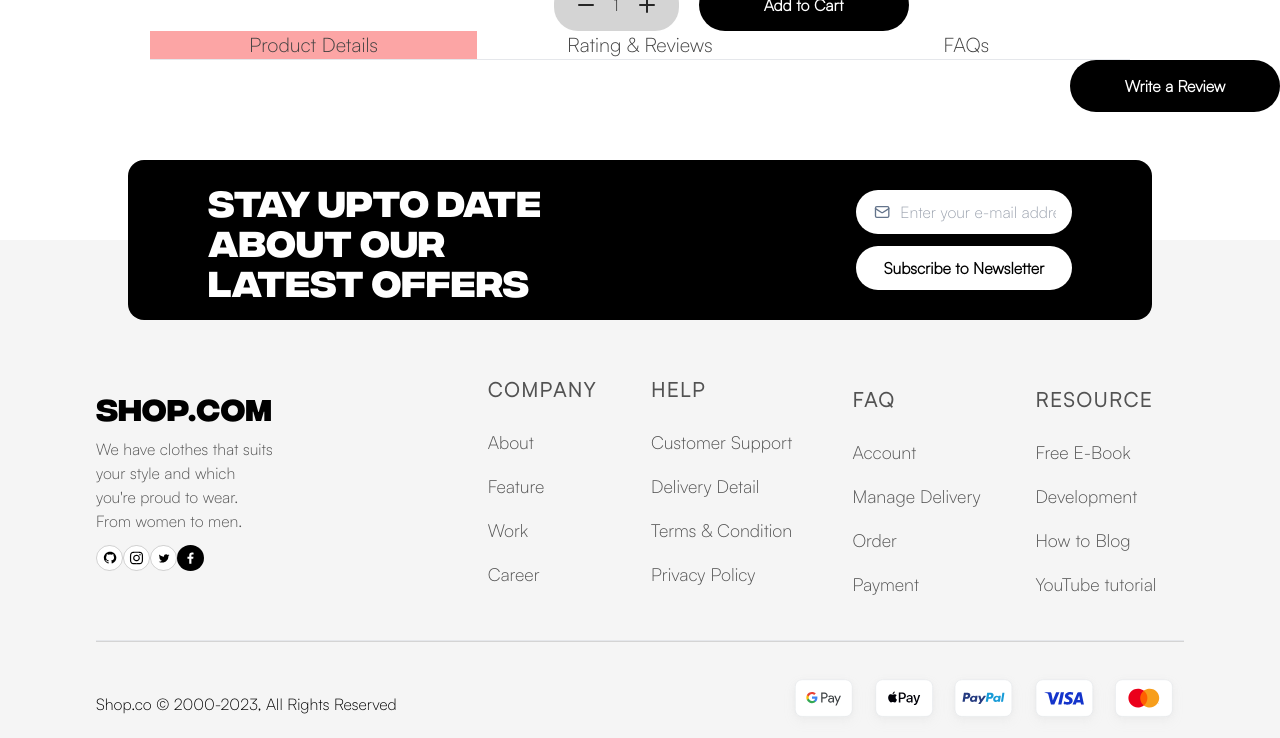
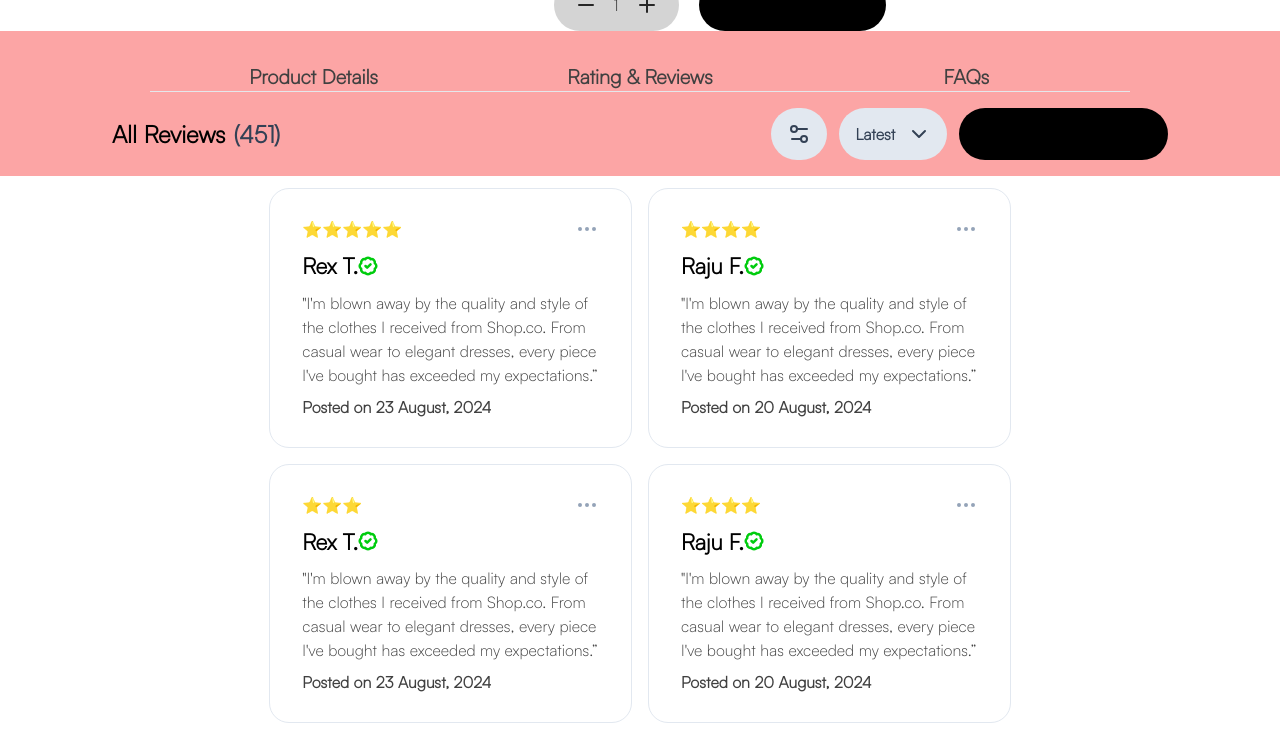
Before and after one commit to RajKishan1/shop.com, a Next.js app: page /productDetail in a window 1280 px wide. Shown: the part 620-1358 px from the top of the page. Built offline with nearby package versions, Linux system fonts and the light colour scheme.

Commit message:
feat:feedback cards

```diff
--- a/src/app/productDetail/page.tsx
+++ b/src/app/productDetail/page.tsx
@@ -1,3 +1,4 @@
+import FeedbackComponent from "@/components/ProductDetail/FeedbackComponent";
 import MainComponent from "@/components/ProductDetail/MainComponent";
 import OptionsDiv from "@/components/ProductDetail/optionsDiv";
 import React from "react";
@@ -7,6 +8,7 @@ const Page = () => {
     <div className="w-full">
       <MainComponent />
       <OptionsDiv />
+      <FeedbackComponent />
     </div>
   );
 };
--- /dev/null
+++ b/src/components/ProductDetail/DetailCard.tsx
@@ -0,0 +1,34 @@
+import { BadgeCheck, Ellipsis } from "lucide-react";
+import React from "react";
+interface prop {
+  username: string;
+  star: string;
+  feedback: string;
+  date: string;
+}
+const DetailCard = ({ date, star, feedback, username }: prop) => {
+  return (
+    <div className=" w-full md:w-1/3   flex items-center justify-center rounded-[20px] border-[1px] border-slate-200 text-neutral-700 py-[28px] px-[32px] ">
+      <span className=" w-full bg-emerald-00 flex flex-col ">
+        <span className="mb-2 flex justify-between">
+          {star} <Ellipsis color="#94a3b8" />
+        </span>
+        <h2 className="font-black text-[1.4rem] text-black mb-2 flex items-center">
+          {username}
+          <BadgeCheck size={20} color="#00cc0e" strokeWidth={3} />
+        </h2>
+        <p
+          className="text-[16px] font-thin w-full leading-6"
+        >
+          {feedback}
+          "I'm blown away by the quality and style of the clothes I received
+          from Shop.co. From casual wear to elegant dresses, every piece I've
+          bought has exceeded my expectations.”
+        </p>
+        <h2 className="font-bold mt-2">Posted on {date}</h2>
+      </span>
+    </div>
+  );
+};
+
+export default DetailCard;
--- /dev/null
+++ b/src/components/ProductDetail/FeedbackComponent.tsx
@@ -0,0 +1,55 @@
+import React from "react";
+import DetailCard from "./DetailCard";
+import Btn from "../btn";
+
+const FeedbackComponent = () => {
+  return (
+    <div className="flex flex-col items-center px-4 lg:px-24 py-3 gap-4">
+      <span className="flex flex-col md:flex-row items-center justify-center gap-4">
+        <DetailCard
+          username="Rex T."
+          date="23 August, 2024"
+          feedback=""
+          star="⭐⭐⭐⭐⭐  "
+        />
+        <DetailCard
+          username="Raju F."
+          date="20 August, 2024"
+          feedback=""
+          star="⭐⭐⭐⭐"
+        />
+      </span>{" "}
+      <span className="flex flex-col md:flex-row items-center justify-center gap-4">
+        <DetailCard
+          username="Rex T."
+          date="23 August, 2024"
+          feedback=""
+          star="⭐⭐⭐"
+        />
+        <DetailCard
+          username="Raju F."
+          date="20 August, 2024"
+          feedback=""
+          star="⭐⭐⭐⭐"
+        />
+      </span>{" "}
+      <span className="hidden lg:flex flex-col md:flex-row items-center justify-center gap-4">
+        <DetailCard
+          username="Rex T."
+          date="23 August, 2024"
+          feedback=""
+          star="⭐⭐⭐"
+        />
+        <DetailCard
+          username="Raju F."
+          date="20 August, 2024"
+          feedback=""
+          star="⭐⭐⭐⭐"
+        />
+      </span>
+      <Btn text="Load More Reviews" Btnclass="btnwhite mt-5" />
+    </div>
+  );
+};
+
+export default FeedbackComponent;
--- a/src/components/ProductDetail/ProductProperty.tsx
+++ b/src/components/ProductDetail/ProductProperty.tsx
@@ -48,7 +48,7 @@ const ProductProperty = () => {
         </span>
       </div>
       <div className="h-1/5 w-full flex gap-5">
-        <div className=" px-5 bg-neutral-300 rounded-3xl flex items-center gap-4">
+        <div className=" px-5 bg-neutral-300 rounded-full flex items-center gap-4">
           <button
             onClick={() => {
               setItemQuantity((e) => e - 1);
--- a/src/components/ProductDetail/optionsDiv.tsx
+++ b/src/components/ProductDetail/optionsDiv.tsx
@@ -1,10 +1,11 @@
 import React from "react";
 import Btn from "../btn";
+import { ChevronDownIcon, Settings2 } from "lucide-react";
 
 const OptionsDiv = () => {
   return (
-    <div>
-      <div className="w-full flex px-24 text-neutral-700 justify-center text-xl">
+    <div className="bg-red-300 py-4 font-bold">
+      <div className="w-full flex px-24 py-4 text-neutral-700 items-center justify-center text-xl">
         <span className="w-[30%] bg-red-300 flex items-center justify-center border-b-[1px]">
           Product Details
         </span>
@@ -15,12 +16,19 @@ const OptionsDiv = () => {
           FAQs
         </span>
       </div>
-      <div className="flex justify-between">
-        <span className="flex">
-          <h1></h1>
-          <p></p>
+      <div className="flex justify-between px-28">
+        <span className="flex text-2xl items-center gap-2">
+          <h1 className="font-extrabold text-2xl text-black">All Reviews</h1>
+          <p className="text-slate-700">(451)</p>
         </span>
-        <span className="flex">
+        <span className="flex gap-3 text-slate-700">
+          <div className="px-4 rounded-full bg-slate-200 flex items-center justify-center">
+            <Settings2 />
+          </div>
+          <div className="flex items-center px-4 gap-3 bg-slate-200 rounded-full ">
+            <p>Latest</p>
+            <ChevronDownIcon />
+          </div>
           <Btn text="Write a Review" Btnclass="btnblack" />
         </span>
       </div>
--- a/src/components/btn.tsx
+++ b/src/components/btn.tsx
@@ -6,9 +6,9 @@ interface prop {
 const Btn = ({ text, Btnclass }: prop) => {
   return (
     <button
-      className={`h-[52px] w-[95%] md:w-[210px]  px-[54px] py-[16px] rounded-full ${Btnclass} flex items-center justify-center `}
+      className={`h-[52px] w-[95%] md:w-auto  px-[54px] py-[16px] rounded-full ${Btnclass} flex items-center justify-center `}
     >
-      <p className="font-semibold "> {text}</p>
+      <p className="font-bold w-full text-black"> {text}</p>
     </button>
   );
 };
```
